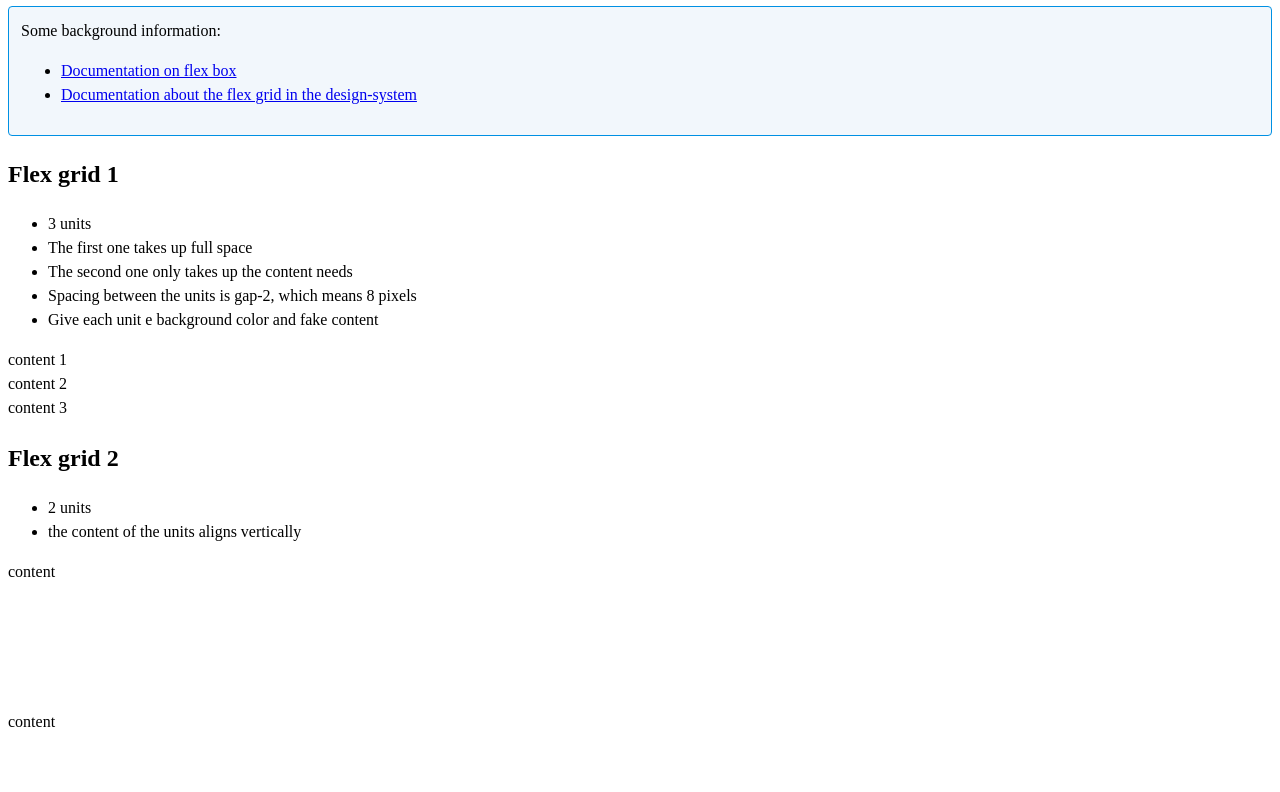
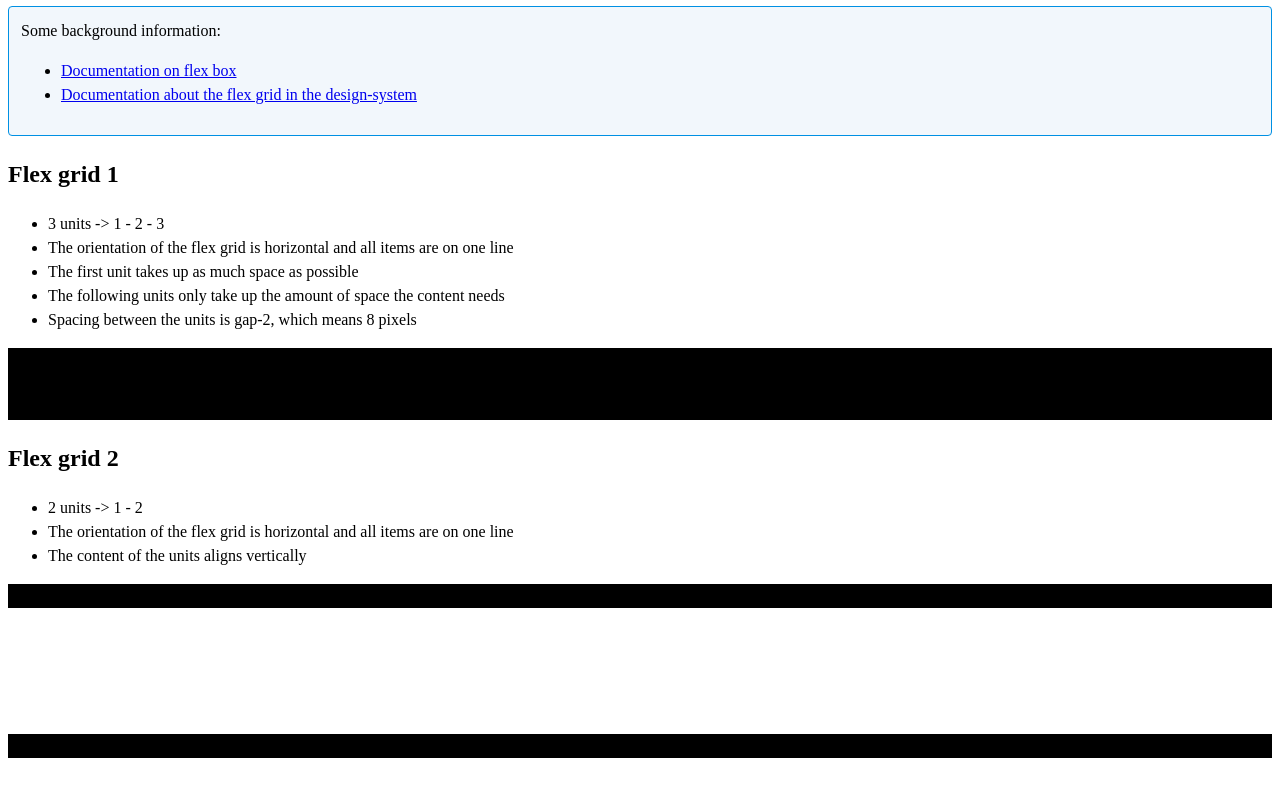
Before and after one commit to leandrommedeiros/fe-knowledge-sharing, a website built with Parcel: page src/flex/flex.html in a window 1280 px wide. Shown: the part 85-877 px from the top of the page. Before the commit the page ends 853 px from the top, so only its background shows below. Built offline with nearby package versions, Linux system fonts and the light colour scheme.

Commit message:
Update flex and grid styles

```diff
--- a/src/flex/flex.html
+++ b/src/flex/flex.html
@@ -19,29 +19,29 @@
     <div>
         <h2>Flex grid 1</h2>
         <ul>
-            <li>3 units</li>
-            <li>The first one takes up full space</li>
-            <li>The second one only takes up the content needs</li>
+            <li>3 units -> 1 - 2 - 3</li>
+            <li>The orientation of the flex grid is horizontal and all items are on one line</li>
+            <li>The first unit takes up as much space as possible</li>
+            <li>The following units only take up the amount of space the content needs</li>
             <li>Spacing between the units is gap-2, which means 8 pixels</li>
-            <li>Give each unit e background color and fake content</li>
         </ul>
         <div>
-            <div>content 1</div>
-            <div>content 2</div>
-            <div>content 3</div>
+            <div><div style="background: black">content 1</div></div>
+            <div><div style="background: black">content 2</div></div>
+            <div><div style="background: black">content 3</div></div>
         </div>
     </div>
 
     <div>
         <h2>Flex grid 2</h2>
         <ul>
-            <li>2 units</li>
-            <li>the content of the units aligns vertically</li>
+            <li>2 units -> 1 - 2</li>
+            <li>The orientation of the flex grid is horizontal and all items are on one line</li>
+            <li>The content of the units aligns vertically</li>
         </ul>
-
         <div>
-            <div style="height: 150px">content</div>
-            <div style="height: 50px">content</div>
+            <div style="height: 150px"><div style="background: black">content</div></div>
+            <div style="height: 50px"><div style="background: black">content</div></div>
         </div>
     </div>
 </main>
```
Also changed, not shown: src/grid/grid.html (+8 -7 lines).
